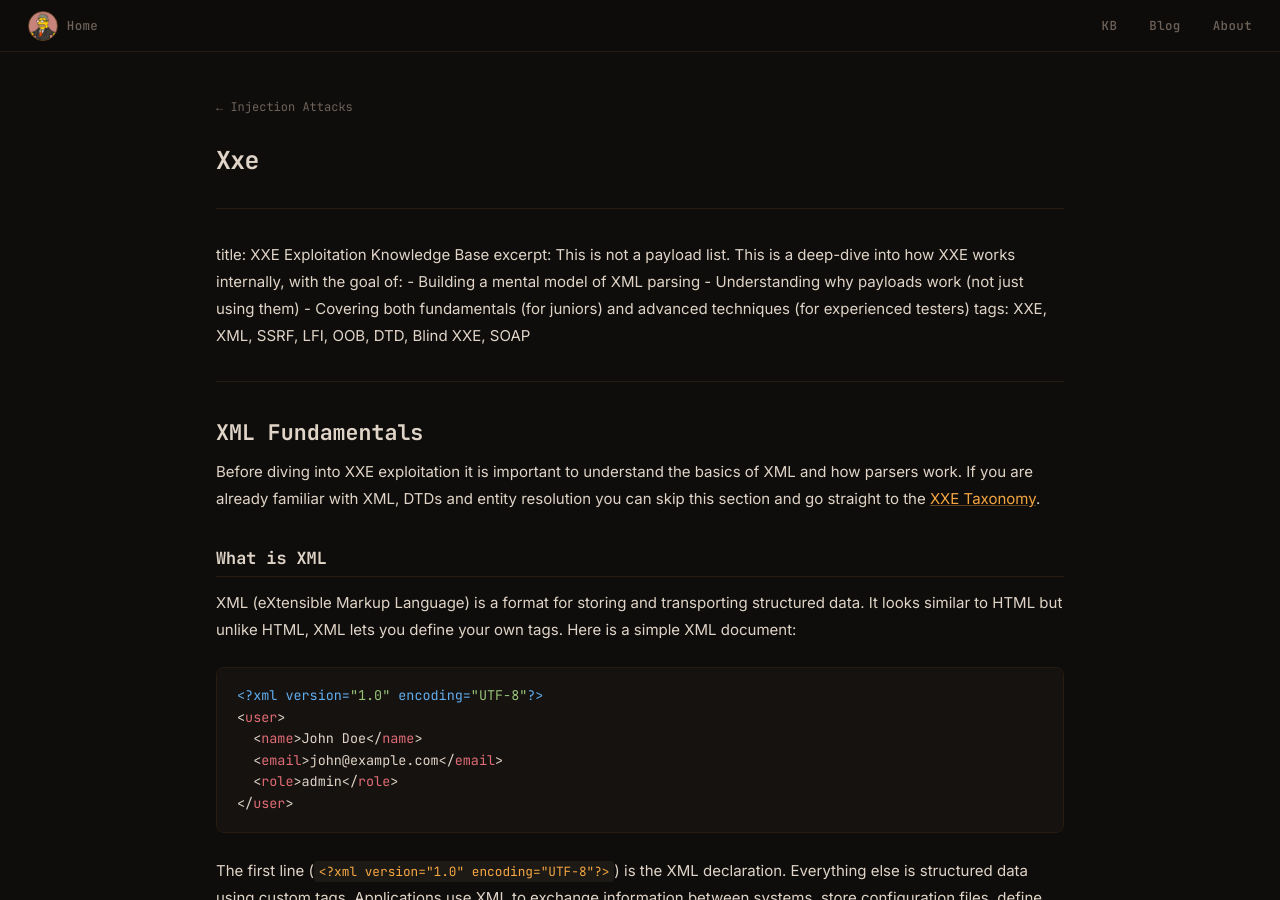
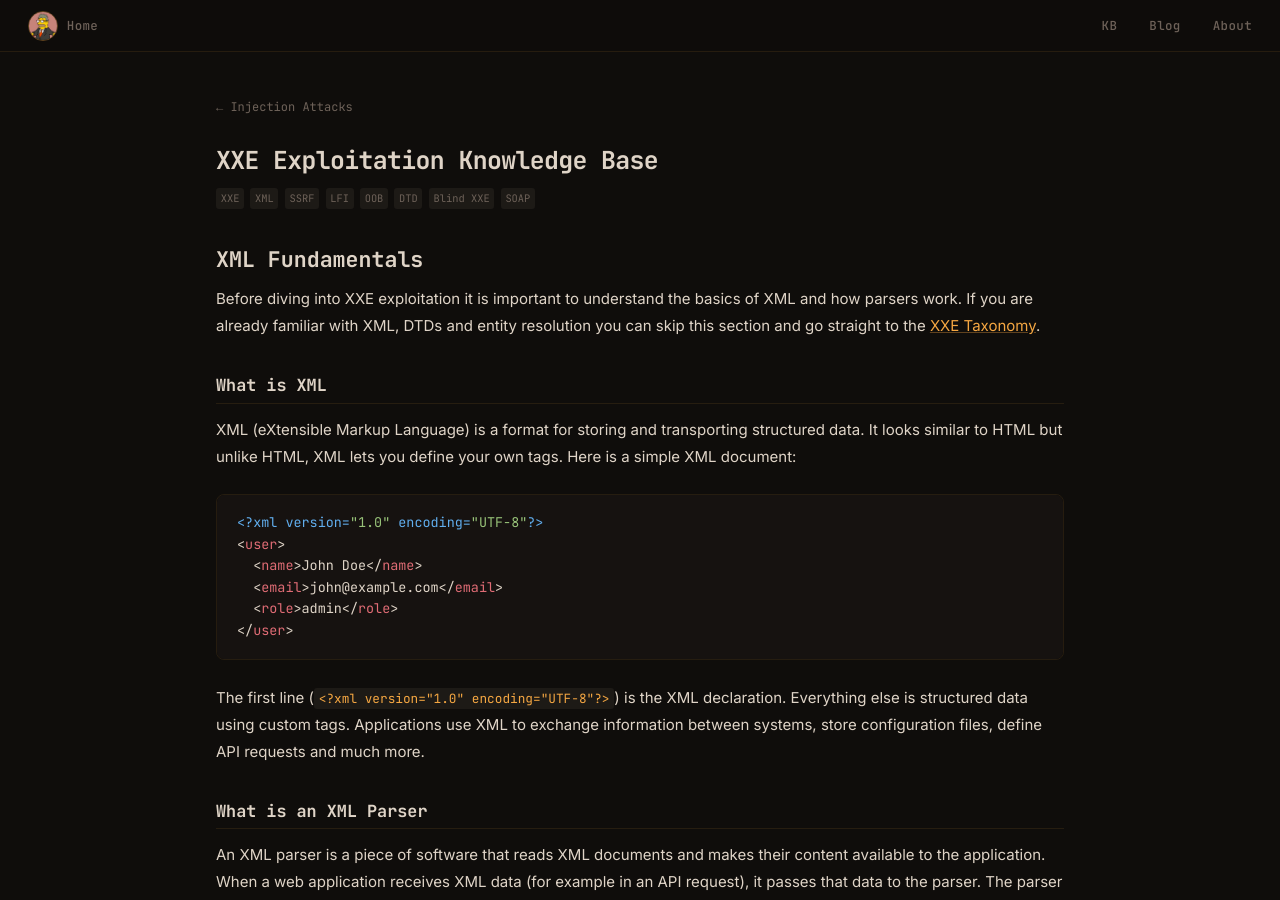
Before and after one commit to HansMolemanPNG/hansmolemanpng.github.io, an MkDocs documentation site: the page built from docs/kb/injection-attacks/xxe.md, in a window 1280 px wide and 900 px high. Built offline with MkDocs 1.6.1, drawn with Linux system fonts in a browser that asks for light colours; nearby versions of some CDN libraries.

Commit message:
Update xxe.md

```diff
--- a/docs/kb/injection-attacks/xxe.md
+++ b/docs/kb/injection-attacks/xxe.md
@@ -1,11 +1,13 @@
 ---
 title: XXE Exploitation Knowledge Base
-excerpt: This is not a payload list. This is a deep-dive into how XXE works internally, with the goal of:
+excerpt: |
+  This is not a payload list. This is a deep-dive into how XXE works internally, with the goal of:
   - Building a mental model of XML parsing
   - Understanding why payloads work (not just using them)
   - Covering both fundamentals (for juniors) and advanced techniques (for experienced testers)
 tags: XXE, XML, SSRF, LFI, OOB, DTD, Blind XXE, SOAP
 ---
+
 
 # XML Fundamentals
 
```
